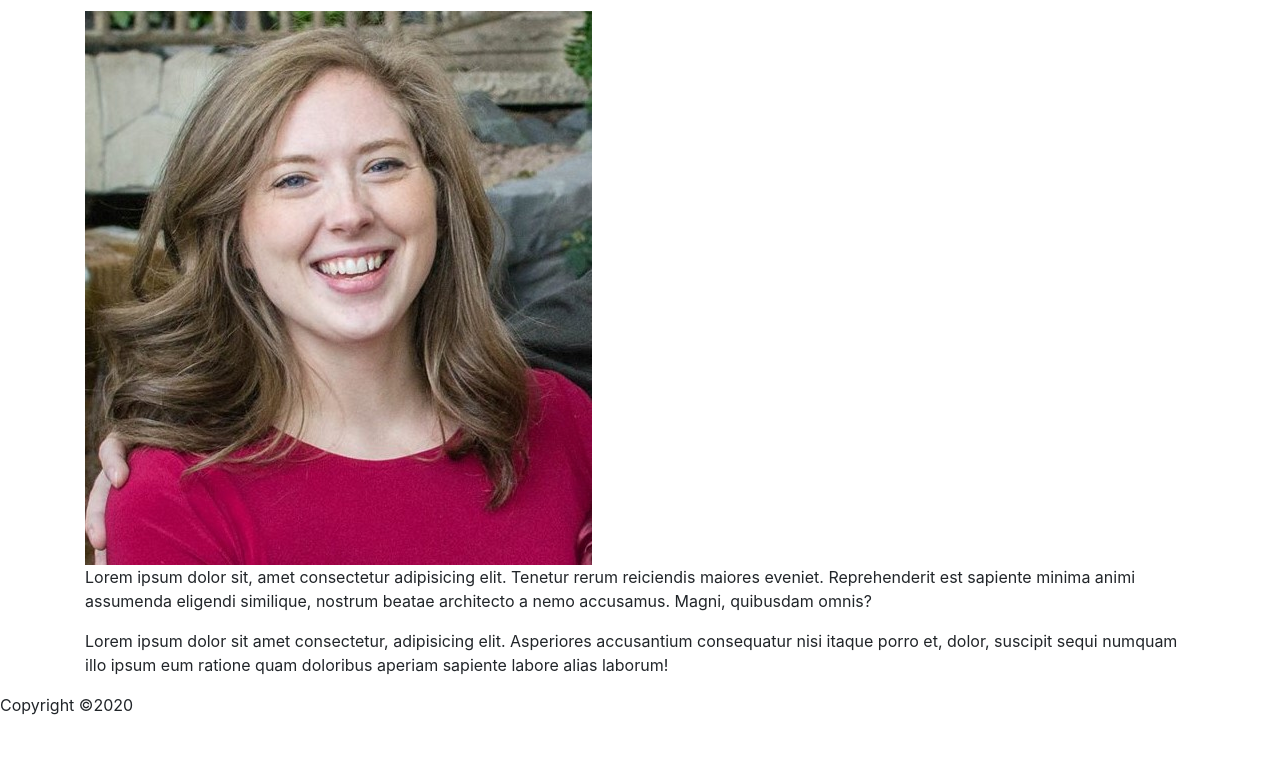
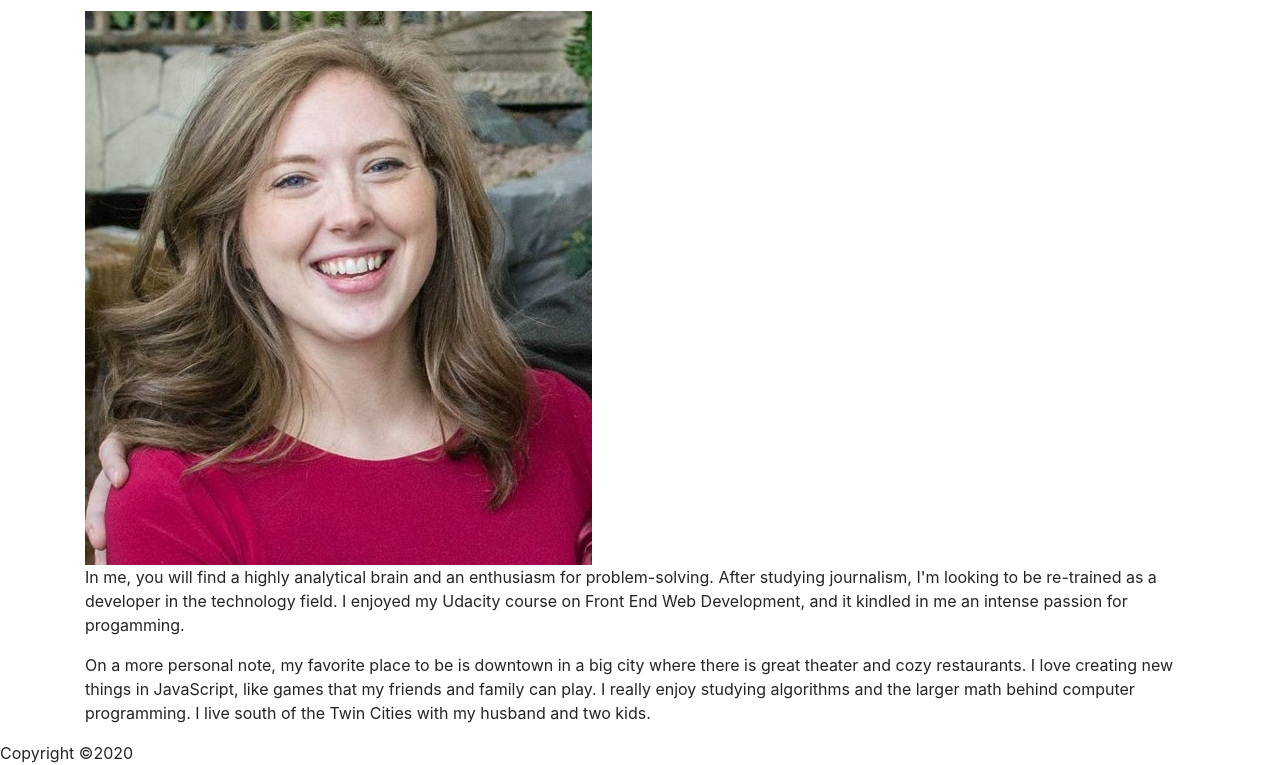
Before and after one commit to alyssa000moses/Alyssa-Moses-prework, a plain HTML site: page Module-1_Assessment/index.html in a window 1280 px wide. Shown: the part 204-969 px from the top of the page. Before the commit the page ends 921 px from the top, so only its background shows below. Drawn offline with nearby package versions, Linux system fonts and the light colour scheme.

Commit message:
add about me paragraphs

```diff
--- a/Module-1_Assessment/index.html
+++ b/Module-1_Assessment/index.html
@@ -22,9 +22,8 @@
             <h2>About Me</h2>
             <hr>
             <img src="assets/images/alyssapic.jpg" alt="Alyssa Moses">
-            <p>Lorem ipsum dolor sit, amet consectetur adipisicing elit. Tenetur rerum reiciendis maiores eveniet. Reprehenderit est sapiente minima animi assumenda eligendi similique, nostrum beatae architecto a nemo accusamus. Magni, quibusdam omnis?</p>
-            <p>Lorem ipsum dolor sit amet consectetur, adipisicing elit. Asperiores accusantium consequatur nisi itaque porro et, dolor, suscipit sequi numquam illo ipsum eum ratione quam doloribus aperiam sapiente labore alias laborum!</p>
-
+            <p>In me, you will find a highly analytical brain and an enthusiasm for problem-solving. After studying journalism, I'm looking to be re-trained as a developer in the technology field. I enjoyed my Udacity course on Front End Web Development, and it kindled in me an intense passion for progamming.</p>
+            <p>On a more personal note, my favorite place to be is downtown in a big city where there is great theater and cozy restaurants. I love creating new things in JavaScript, like games that my friends and family can play. I really enjoy studying algorithms and the larger math behind computer programming. I live south of the Twin Cities with my husband and two kids. </p>
         </div>
 
         <footer id ="footer">Copyright &copy2020</footer>
```
